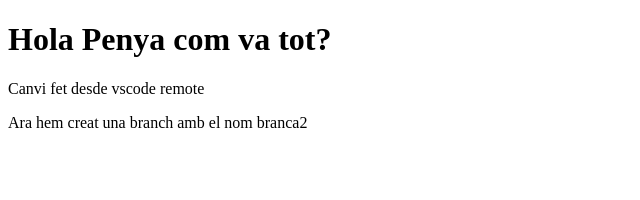
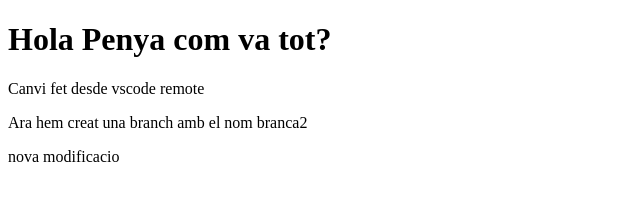
Before and after one commit to atonit/mywiki, a plain HTML site: page index.html in a window 1280 px wide. Shown: the whole page, without its empty margins (0-640 px from the left). Drawn offline with Linux system fonts and the light colour scheme.

Commit message:
commit de modificacio

```diff
--- a/index.html
+++ b/index.html
@@ -10,6 +10,7 @@
     <div>
         <p>Canvi fet desde vscode remote</p>
     <p>Ara hem creat una branch amb el nom branca2</p>
-    </div>
+        <p>nova modificacio</p>
+</div>
 </body>
 </html>
```
